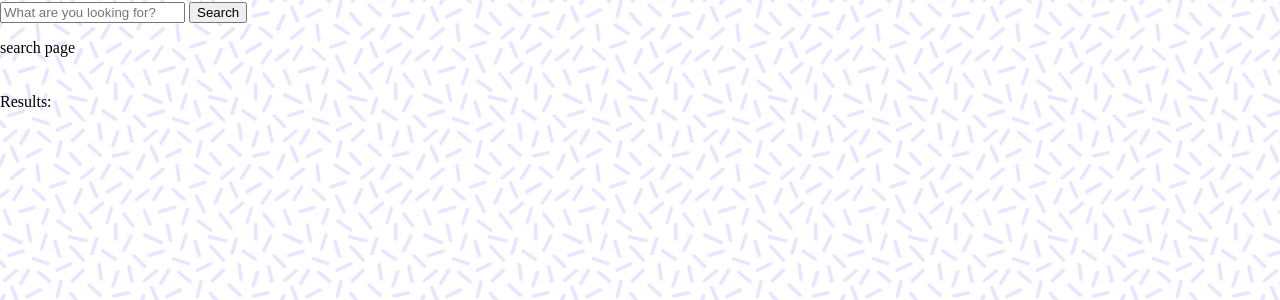
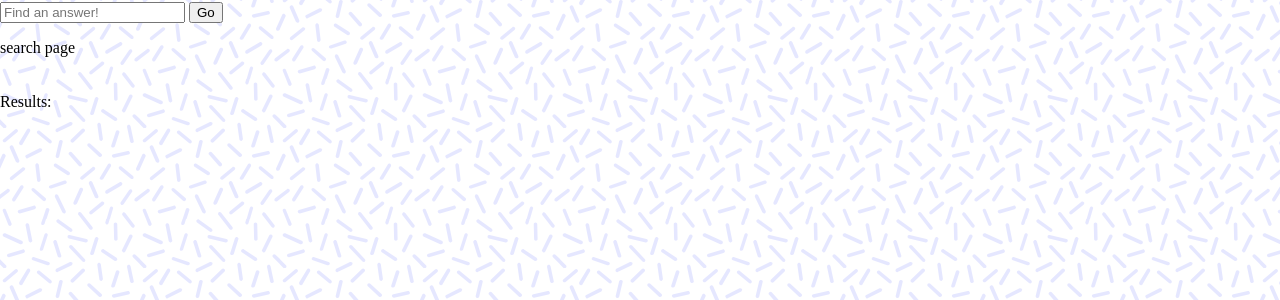
Before and after one commit to timothyong/cs411final, a Flask app: page /search in a window 1280 px wide. Shown: the part 61-361 px from the top of the page. Run offline with Flask 2, Linux system fonts and the light colour scheme.

Commit message:
Graphics of Forum and Search

```diff
--- a/static/css/index.css
+++ b/static/css/index.css
@@ -332,6 +332,20 @@
   margin: 0;
   padding: 0;
 }
+.question-list {
+  font-family: 'Segoe UI', sans-serif;
+  font-size: 25px;
+  width: 300px;
+  text-decoration: none;
+}
+li:nth-child(even) {
+  background: rgba(0,50,255,0.5);
+  text-decoration: none;
+}
+li:nth-child(odd) {
+  background: rgba(255,150,10,0.5);
+}
+
 #question-score-div {
   color: DarkGreen;
   font-size: 30px;
--- a/templates/forum.html
+++ b/templates/forum.html
@@ -13,7 +13,7 @@
   <link rel="stylesheet" href="{{ url_for('static', filename='styles.css') }}">
   <br>
   <h1>Sort by category</h1>
-  <ul>
+  <ul class="question-list">
     <li><a href='{{ url_for('forum') }}'>All Questions</a></li>
     <li><a href='{{ url_for('forum', category="#YOLO") }}'>#YOLO</a></li>
     <li><a href='{{ url_for('forum', category="#LMFAO") }}'>#LMFAO</a></li>
@@ -30,7 +30,7 @@
   {% else %}
   <h1>All Questions</h1>
   {% endif %}
-  <ul>
+  <ul class="question-list">
     {% for x in questions %}
     <li>
       <a href='{{ url_for('question', qid=x[3]) }}'>{{ x[0] }}</a>&nbsp;&nbsp;&nbsp;
--- a/templates/search.html
+++ b/templates/search.html
@@ -1,8 +1,8 @@
 {% include 'header.html' %}
 <body>
 	<form method="POST">
-		<input type="text" name="searchfield" placeholder="What are you looking for?">
-		<button type="submit" value="submit" name="button">Search</button>
+		<input type="text" name="searchfield" placeholder="Find an answer!">
+		<button type="submit" value="submit" name="button">Go</button>
 	</form>
 	search page
 </body>
@@ -11,10 +11,15 @@
 <br>
 <br>
 Results:
-{% if results %}
-{% for x in results %}
-<div>
-    <a href='{{ url_for('question', qid=x[2]) }}'>{{ x[1] }}</a>&nbsp;&nbsp;&nbsp;
-</div>
-{% endfor %}
-{% endif %}
+
+<ul class="question-list">
+
+    {% if results %}
+    {% for x in results %}
+    <li>
+        <a href='{{ url_for('question', qid=x[2]) }}'>{{ x[1] }}</a>&nbsp;&nbsp;&nbsp;
+    </li>
+    {% endfor %}
+    {% endif %}
+
+</ul>
```
